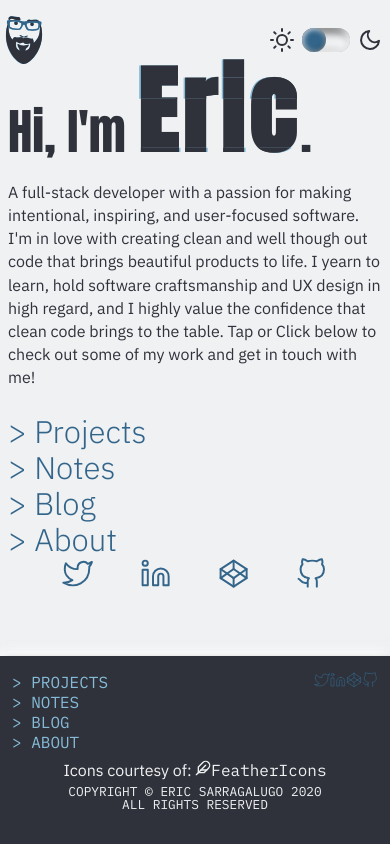
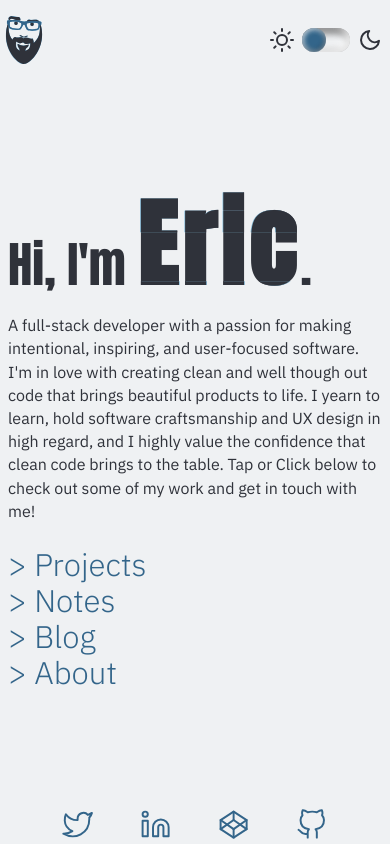
Before and after one commit to ericlugo/dev-portfolio, a Gatsby site: page / in a window 390 px wide. Built offline with nearby package versions, Linux system fonts and the light colour scheme; Gatsby itself is replaced by a stand-in of ours.

Commit message:
various bug fixes and stability changes
- updated gatsby-browser.js to instantiate providers and wrap
pages with to include header component and prevent constant reload
- moved SocialBar component to its own file
- trimmed Layout/index.js to reflect new usage as an AppWrapper
- Header.js styles fixed to match new usage as absolutely placed
UI component in preparation for mobile menu and to ensure desired
page layout can be smoothly achieved
- Footer.js cleaned for consistency
- all pages updated to reflect new structure and usage

```diff
--- a/gatsby-browser.js
+++ b/gatsby-browser.js
@@ -4,8 +4,17 @@ import "typeface-ibm-plex-mono"
 
 import React from "react"
 import Layout from "./src/components/Layout"
+import { ThemeProvider, GlobalStyle } from "./src/constants/theme.js"
 
-// Wraps every page in a component
-export const wrapPageElement = ({ element, props }) => {
-  return <Layout {...props}>{element}</Layout>
-}
+// Wraps root component to set providers
+export const wrapRootElement = ({ element }) => (
+  <ThemeProvider>
+    <GlobalStyle />
+    {element}
+  </ThemeProvider>
+)
+
+// Wraps every page in a component with components that we don't want to reload.
+export const wrapPageElement = ({ element, props }) => (
+  <Layout {...props}>{element}</Layout>
+)
--- a/src/components/Layout/Footer.js
+++ b/src/components/Layout/Footer.js
@@ -1,37 +1,11 @@
 import React from "react"
 import styled from "styled-components"
-import { Location } from "@reach/router"
 import { FiFeather } from "react-icons/fi"
 
 import MainNav from "../miscellaneous/MainNav"
 import SocialNav from "../miscellaneous/SocialNav"
 
-const Footer = ({ className }) => (
-  <footer className={className}>
-    <div className="widthContainer">
-      <MainNav />
-      <SocialNav />
-      <div className="credit">
-        Icons courtesy of:{" "}
-        <a href="https://feathericons.com/">
-          <div>
-            <FiFeather />
-            FeatherIcons
-          </div>
-        </a>
-      </div>
-      <div className="copy">
-        <h6>
-          copyright &copy; Eric SarragaLugo {new Date().getFullYear()}
-          <br />
-          all rights reserved
-        </h6>
-      </div>
-    </div>
-  </footer>
-)
-
-export default styled(Footer)`
+const Footer = styled.footer`
   margin-top: auto;
   padding: 1rem 0.25rem 2rem;
   background-color: ${props => props.theme.colors.foregroundColor};
@@ -111,3 +85,28 @@ export default styled(Footer)`
     text-align: center;
   }
 `
+
+export default () => (
+  <Footer>
+    <div className="widthContainer">
+      <MainNav />
+      <SocialNav className="social" />
+      <div className="credit">
+        Icons courtesy of:{" "}
+        <a href="https://feathericons.com/">
+          <div>
+            <FiFeather />
+            FeatherIcons
+          </div>
+        </a>
+      </div>
+      <div className="copy">
+        <h6>
+          copyright &copy; Eric SarragaLugo {new Date().getFullYear()}
+          <br />
+          all rights reserved
+        </h6>
+      </div>
+    </div>
+  </Footer>
+)
--- a/src/components/Layout/Header.js
+++ b/src/components/Layout/Header.js
@@ -9,17 +9,12 @@ import MenuIcon from "../miscellaneous/MenuIcon"
 
 const Header = ({ className, size }) => (
   <ThemeContext.Consumer>
-    {({ dark, fresh }) => (
+    {({ dark }) => (
       <Location>
         {({ location: { pathname: currentPath } }) => (
           <header className={className}>
             <div className="widthContainer">
-              <Avatar
-                className="avatar"
-                size={size}
-                dark={dark}
-                fresh={fresh}
-              />
+              <Avatar className="avatar" size={size} dark={dark} />
               <div className="menu">
                 <Toggle />
                 {currentPath !== "/" && (
@@ -37,6 +32,9 @@ const Header = ({ className, size }) => (
 export default styled(Header)`
   width: 100%;
   padding: 0.5rem 0;
+  position: absolute;
+  top: 0;
+  z-index: 10;
 
   .widthContainer {
     display: flex;
--- a/src/components/Layout/index.js
+++ b/src/components/Layout/index.js
@@ -1,16 +1,20 @@
 import React from "react"
 import styled from "styled-components"
 
-import { ThemeProvider, GlobalStyle } from "../../constants/theme.js"
 import Header from "./Header"
-import Footer from "./Footer"
 
-const Main = styled.main`
-  min-height: 100vh;
+const headerSize = 3
+
+const AppWrapper = styled.div`
   height: 100%;
-  display: flex;
-  flex-flow: column nowrap;
-  justify-content: space-between;
+
+  main {
+    padding-top: ${headerSize + 2}rem;
+    min-height: 100vh;
+    height: 100%;
+    display: flex;
+    flex-flow: column nowrap;
+  }
 
   .widthContainer {
     margin: 0 auto;
@@ -24,12 +28,8 @@ const Main = styled.main`
 `
 
 export default ({ className, children }) => (
-  <ThemeProvider>
-    <GlobalStyle />
-    <Main className={className}>
-      <Header size={3} />
-      {children}
-      <Footer />
-    </Main>
-  </ThemeProvider>
+  <AppWrapper className={className}>
+    <Header size={headerSize} />
+    {children}
+  </AppWrapper>
 )
--- /dev/null
+++ b/src/components/miscellaneous/SocialBar.js
@@ -0,0 +1,27 @@
+import React from "react"
+import styled from "styled-components"
+
+import SocialNav from "./SocialNav"
+
+export default styled(SocialNav)`
+  max-width: ${props => props.theme.breakpoints.md};
+  margin: 0 10%;
+  display: flex;
+  justify-content: space-around;
+
+  @media (min-width: ${props => props.theme.breakpoints.sm}) {
+    margin: 0 20%;
+  }
+
+  @media (min-width: ${props => props.theme.breakpoints.md}) {
+    margin: 0 30%;
+  }
+
+  a {
+    font-size: ${props => props.theme.typography.subHeaderSize};
+
+    svg {
+      stroke-width: 1.5px;
+    }
+  }
+`
--- a/src/pages/index.js
+++ b/src/pages/index.js
@@ -1,8 +1,9 @@
 import React from "react"
-import styled, { keyframes } from "styled-components"
+import styled, { css, keyframes } from "styled-components"
 
+import { ThemeContext } from "../constants/theme.js"
 import MainNav from "../components/miscellaneous/MainNav"
-import SocialNav from "../components/miscellaneous/SocialNav"
+import SocialBar from "../components/miscellaneous/SocialBar"
 
 const glitch1 = keyframes`
   0%   { clip-path: inset(22% 0 34% 0); }
@@ -52,36 +53,10 @@ const glitch2 = keyframes`
   100% { clip-path: inset(58% 0 16% 0); }
 `
 
-const SocialBar = styled(SocialNav)`
-  max-width: ${props => props.theme.breakpoints.md};
-  margin: 0 10%;
-  display: flex;
-  justify-content: space-around;
+const HomePage = styled.main`
+  justify-content: space-between;
 
-  @media (min-width: ${props => props.theme.breakpoints.sm}) {
-    margin: 0 20%;
-  }
-
-  @media (min-width: ${props => props.theme.breakpoints.md}) {
-    margin: 0 30%;
-  }
-
-  a {
-    font-size: ${props => props.theme.typography.subHeaderSize};
-
-    svg {
-      stroke-width: 1.5px;
-    }
-  }
-`
-
-const HomePage = styled.div`
-  display: flex;
-  flex-flow: column nowrap;
-  justify-content: space-between;
-  padding: 0.5rem;
-
-  section p {
+  p {
     margin: 1.5rem 0;
   }
 
@@ -89,7 +64,7 @@ const HomePage = styled.div`
     display: inline-block;
     font-size: 6rem;
     line-height: 8rem;
-    margin: -2rem 0;
+    margin: -1rem 0 -2rem;
     font-weight: 900;
     letter-spacing: 5px;
     position: relative;
@@ -105,13 +80,31 @@ const HomePage = styled.div`
     }
 
     &::before {
-      text-shadow: 0.1rem 0 0 ${props => props.theme.colors.accentLight};
+      ${props =>
+        props.dark
+          ? css`
+              text-shadow: 0.15rem 0 0
+                ${props => props.theme.colors.accentLight};
+            `
+          : css`
+              text-shadow: 0.05rem 0 0
+                ${props => props.theme.colors.accentLight};
+            `}
       color: ${props => props.theme.colors.foregroundColor};
       animation: ${glitch1} 10s infinite linear alternate-reverse;
     }
 
     &:after {
-      text-shadow: -0.1rem 0 0 ${props => props.theme.colors.accentLight};
+      ${props =>
+        props.dark
+          ? css`
+              text-shadow: -0.15rem 0 0
+                ${props => props.theme.colors.accentLight};
+            `
+          : css`
+              text-shadow: -0.05rem 0 0
+                ${props => props.theme.colors.accentLight};
+            `}
       color: ${props => props.theme.colors.foregroundColor};
       animation: ${glitch2} 7.5s infinite linear alternate-reverse;
     }
@@ -126,10 +119,12 @@ const HomePage = styled.div`
   }
 `
 
-export default () => (
-  <>
-    <HomePage className="widthContainer">
-      <section>
+export default ({ className }) => (
+  <ThemeContext.Consumer>
+    {({ dark }) => (
+      <HomePage className={className} dark={dark}>
+        <div />
+        <section className="widthContainer">
           <h1>
             Hi, I'm{" "}
             <span data-text="Eric" className="glitch">
@@ -139,16 +134,17 @@ export default () => (
           </h1>
           <p>
             A full-stack developer with a passion for making intentional,
-          inspiring, and user-focused software. I'm in love with creating clean
-          and well though out code that brings beautiful products to life. I
-          yearn to learn, hold software craftsmanship and UX design in high
-          regard, and I highly value the confidence that clean code brings to
-          the table. Tap or Click below to check out some of my work and get in
-          touch with me!
+            inspiring, and user-focused software. I'm in love with creating
+            clean and well though out code that brings beautiful products to
+            life. I yearn to learn, hold software craftsmanship and UX design in
+            high regard, and I highly value the confidence that clean code
+            brings to the table. Tap or Click below to check out some of my work
+            and get in touch with me!
           </p>
           <MainNav className="mainNav" />
         </section>
+        <SocialBar />
       </HomePage>
-    <SocialBar />
-  </>
+    )}
+  </ThemeContext.Consumer>
 )
```
Also changed, not shown: src/pages/about.js (+13 -6 lines), src/pages/blog.js (+6 -5 lines), src/pages/notes.js (+6 -5 lines), src/pages/projects.js (+6 -5 lines). Lines whose indentation alone changed are shown as unchanged.
